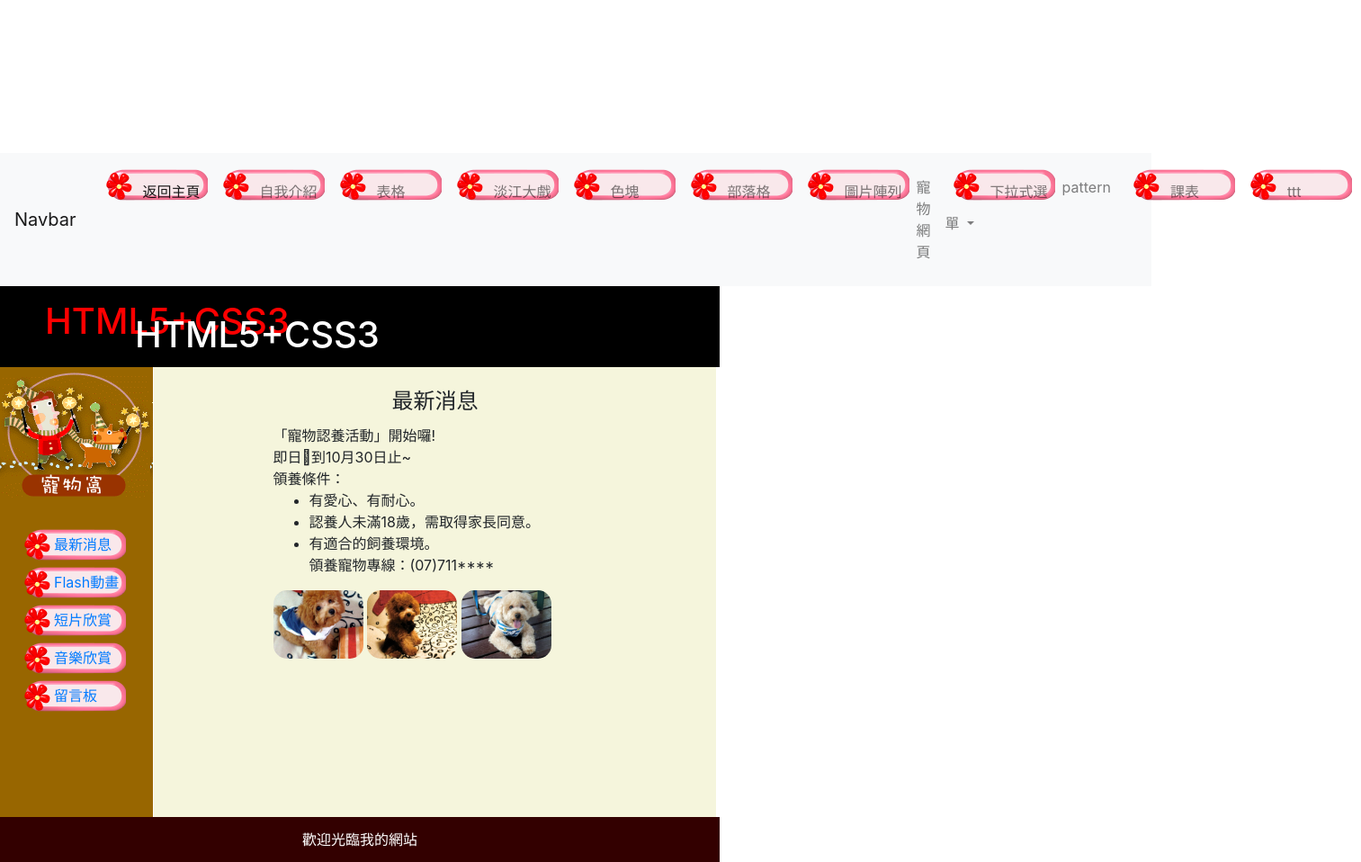
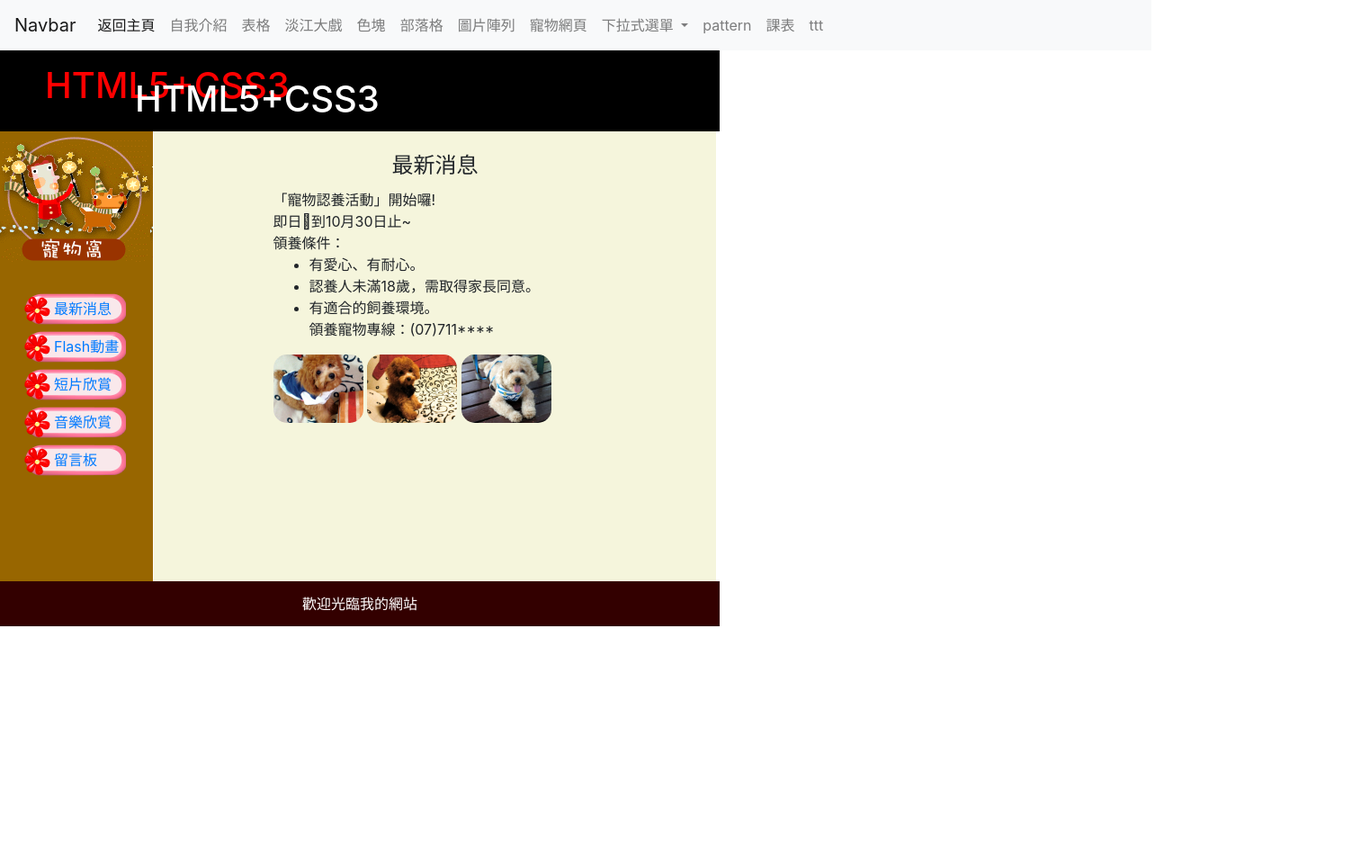
Before and after one commit to 207410449/2044446, a plain HTML site: page w06/index.html in a window 1280 px wide. Shown: the whole page at 90% size, 1513 px wide, since content can reach past the window. After the commit the page ends 800 px from the top, so only its background shows below. Drawn offline with nearby package versions, Linux system fonts and the light colour scheme.

Commit message:
Update index.css

```diff
--- a/w06/css/index.css
+++ b/w06/css/index.css
@@ -38,14 +38,14 @@ footer{
     text-align:center;
     line-height:50px;
 }
-nav{
+ div nav{
     margin-top:170px;
 }
-nav ul{
+div nav ul{
     padding:10px;
     list-style:none;
 }
-nav ul li a{
+div nav ul li a{
     display:block;
     width:130px;
     height:42px;
@@ -53,7 +53,7 @@ nav ul li a{
     text-indent:50px;
     line-height: 35px;
 }
-nav ul li a:hover{
+div nav ul li a:hover{
     background-image:url(../images/btn_hover.png)
     color:white;
 }
```
